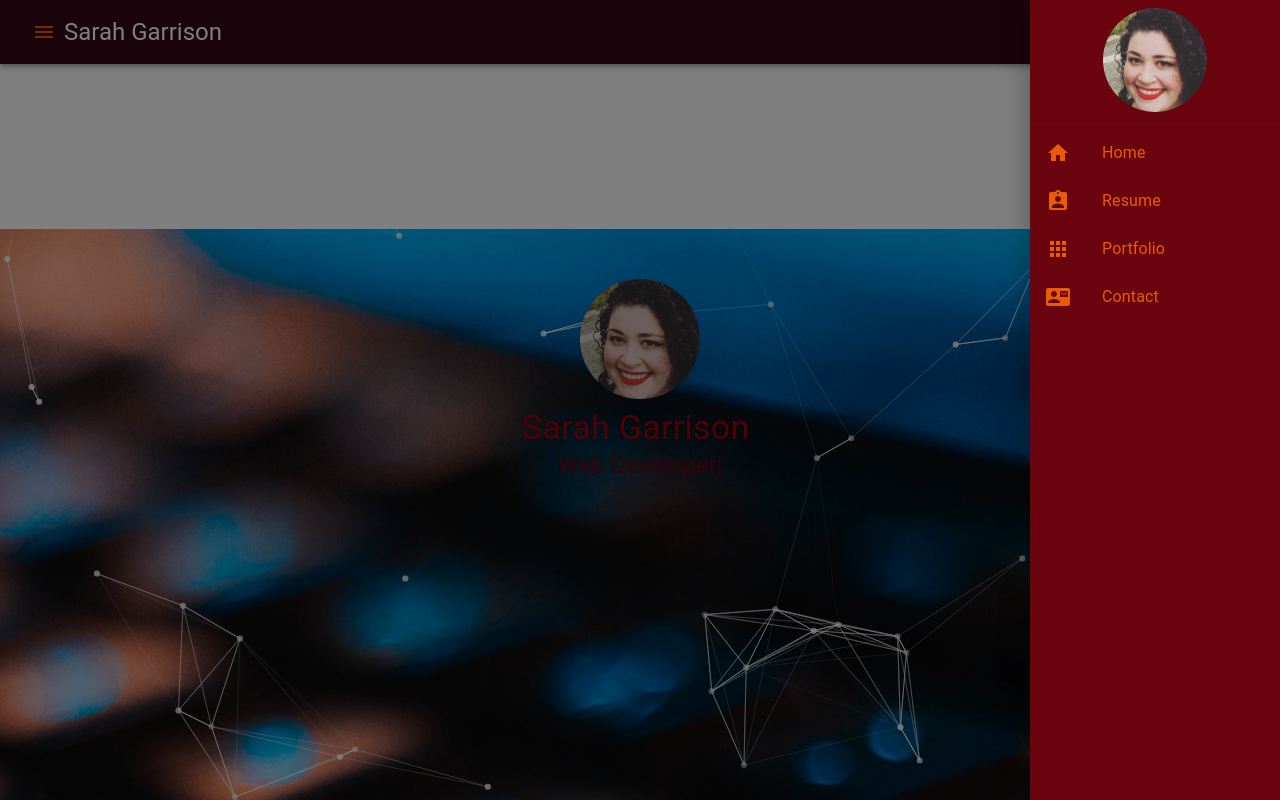
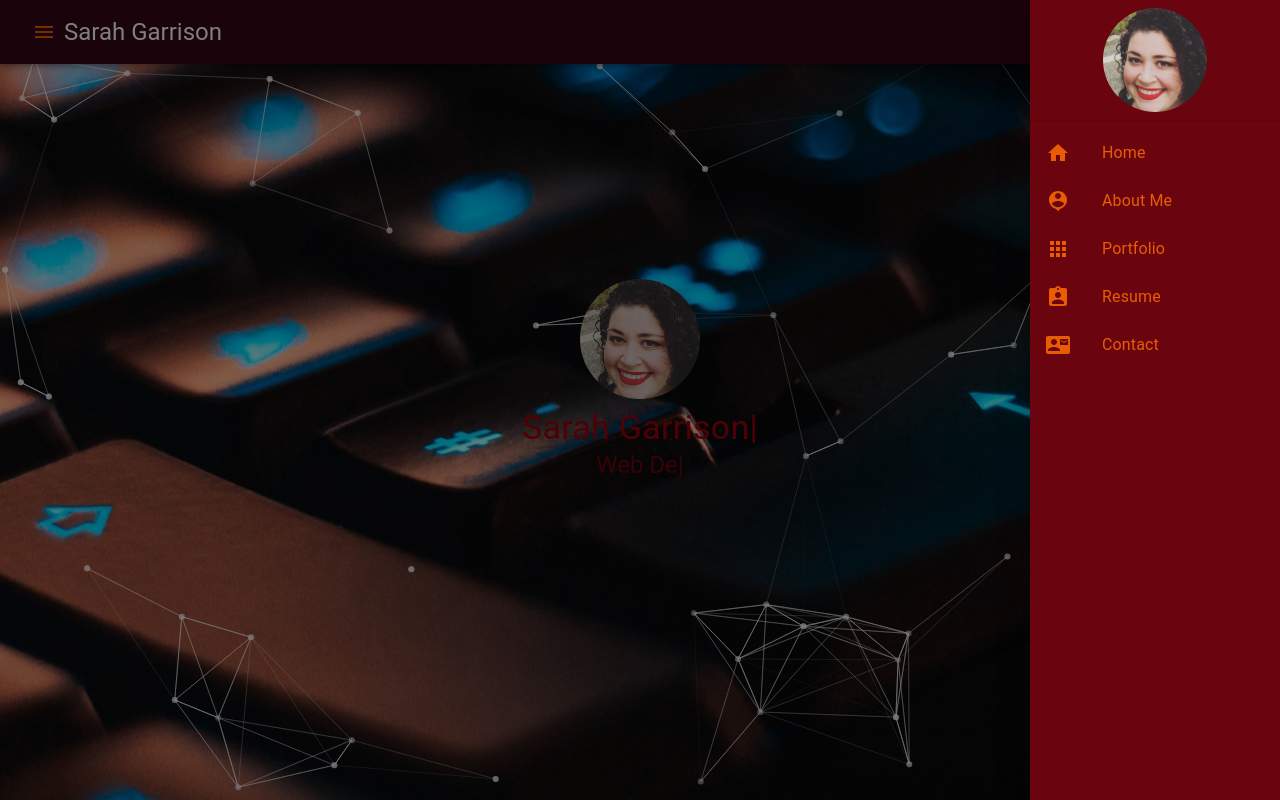
Before and after one commit to segarrison/seg-react-portfolio, a React (Create React App) app: page / in a window 1280 px wide. Both pictures are taken after a click on the button 44 px from the left and 32 px from the top of the page. Shown: the top 800 px of the page. Built offline with nearby package versions, Linux system fonts and the light colour scheme.

Commit message:
Change app from single page to multiple using react routing

```diff
--- a/package.json
+++ b/package.json
@@ -15,6 +15,7 @@
     "gh-pages": "^3.2.3",
     "react": "^17.0.2",
     "react-dom": "^17.0.2",
+    "react-router-dom": "^6.0.2",
     "react-scripts": "4.0.3",
     "react-tsparticles": "^1.37.4",
     "react-typed": "^1.2.0",
--- a/src/App.js
+++ b/src/App.js
@@ -1,62 +1,28 @@
-import React, { useState } from "react";
-
+import React from "react";
+import { BrowserRouter as Router, Routes, Route, } from "react-router-dom";
+import Home from "./components/Home"
 import Navbar from "./components/Navbar";
 import CssBaseline from "@mui/material/CssBaseline";
-import Header from "./components/Header";
+// import Header from "./components/Header";
 import Projects from "./components/Projects";
 import "./App.css";
-import Particles from "react-tsparticles";
+// import Particles from "react-tsparticles";
 
 function App() {
   return (
+    <Router>
     <>
-      <CssBaseline />
-      <div>
-        <Navbar />
-        <Particles
-          height={"100vh"}
-          options={{
-            autoPlay: true,
-            fullScreen: {
-              enable: false,
-              zIndex: 0,
-            },
-            fpsLimit: 60,
-            particles: {
-              links: {
-                color: "#ffffff",
-                distance: 175,
-                enable: true,
-                opacity: 0.5,
-                width: 1,
-              },
-              collisions: {
-                enable: true,
-              },
-              move: {
-                direction: "none",
-                enable: true,
-                outMode: "bounce",
-                random: false,
-                speed: 1,
-                straight: false,
-              },
-              number: {
-                value: 50,
-              },
-              opacity:{
-                value:{
-                  min: 0.2,
-                  max: 0.6
-                }
-              }
-            },
-          }}
-        />
-        <Header />
-        <Projects />
-      </div>
+
+      <Navbar />
+      <Routes>
+         <Route  path="/" exact element ={<Home />} />
+         <Route path="/portfolio" element={<Projects />} />
+
+
+      </Routes>
+
     </>
+    </Router>
   );
 }
 
--- /dev/null
+++ b/src/components/Home.js
@@ -0,0 +1,63 @@
+import React, { useState } from "react";
+// import { Route } from "react-router-dom";
+// import Navbar from "./Navbar";
+import CssBaseline from "@mui/material/CssBaseline";
+import Header from "./Header";
+// import Projects from "./Projects";
+// import "../"; (css?)
+import Particles from "react-tsparticles";
+
+function Home() {
+  return (
+    <>
+      <CssBaseline />
+      <div>
+
+        <Particles
+          height={"100vh"}
+          options={{
+            autoPlay: true,
+            fullScreen: {
+              enable: false,
+              zIndex: 0,
+            },
+            fpsLimit: 60,
+            particles: {
+              links: {
+                color: "#ffffff",
+                distance: 175,
+                enable: true,
+                opacity: 0.5,
+                width: 1,
+              },
+              collisions: {
+                enable: true,
+              },
+              move: {
+                direction: "none",
+                enable: true,
+                outMode: "bounce",
+                random: false,
+                speed: 1,
+                straight: false,
+              },
+              number: {
+                value: 50,
+              },
+              opacity:{
+                value:{
+                  min: 0.2,
+                  max: 0.6
+                }
+              }
+            },
+          }}
+        />
+        <Header />
+
+      </div>
+    </>
+  );
+}
+
+export default Home;
--- a/src/components/Navbar.js
+++ b/src/components/Navbar.js
@@ -16,8 +16,10 @@ import AssignmentIndIcon from "@mui/icons-material/AssignmentInd";
 import HomeIcon from "@mui/icons-material/Home";
 import AppsIcon from "@mui/icons-material/Apps";
 import ContactMailIcon from "@mui/icons-material/ContactMail";
+import PersonPinIcon from "@mui/icons-material/PersonPin";
 import avatar from "../assets/images/avatar.jpeg";
 import { ListItemIcon } from "@mui/material";
+import { Link } from "react-router-dom";
 
 function Navbar() {
   const styleBox = {
@@ -37,22 +39,27 @@ function Navbar() {
     {
       listIcon: <HomeIcon />,
       listText: "Home",
-      listLink: "#home",
+      listLink: "/",
+    },
+    {
+      listIcon: <PersonPinIcon />,
+      listText: "About Me",
+      listLink: "/about",
+    },
+    {
+      listIcon: <AppsIcon />,
+      listText: "Portfolio",
+      listLink: "/portfolio",
     },
     {
       listIcon: <AssignmentIndIcon />,
       listText: "Resume",
-      listLink: "#resume",
-    },
-    {
-      listIcon: <AppsIcon />,
-      listText: "Portfolio",
-      listLink: "#portfolio",
+      listLink: "/resume",
     },
     {
       listIcon: <ContactMailIcon />,
       listText: "Contact",
-      listLink: "#contact",
+      listLink: "/contact",
     },
   ];
 
@@ -70,8 +77,8 @@ function Navbar() {
       <Avatar src={avatar} alt="image of Sarah Garrison" style={styleAvatar} />
       <Divider />
       <List>
-        {navIcons.map((listItems) => (
-          <ListItemButton component="a" href={listItems.listLink}>
+        {navIcons.map((listItems, key) => (
+          <ListItemButton key={key} component={Link} to={listItems.listLink}>
             <ListItemIcon style={styleNavIcons}>
               {listItems.listIcon}
             </ListItemIcon>
--- a/src/components/Projects.js
+++ b/src/components/Projects.js
@@ -23,7 +23,7 @@ function Projects() {
         Portfolio
       </Typography>
       <Grid container justifyContent="center" alignItems="center">
-        <Grid item xs={12} sm={8} md={6}>
+        <Grid item xs={12} sm={8} md={6} lg={4}>
           <Card style={styleCardContainer}>
             <CardActionArea>
               <CardMedia
@@ -54,7 +54,7 @@ function Projects() {
           </Card>
         </Grid>
 
-        <Grid item xs={12} sm={8} md={6}>
+        <Grid item xs={12} sm={8} md={6} lg={4}>
           <Card style={styleCardContainer}>
             <CardActionArea>
               <CardMedia
@@ -85,7 +85,7 @@ function Projects() {
           </Card>
         </Grid>
 
-        <Grid item xs={12} sm={8} md={6}>
+        <Grid item xs={12} sm={8} md={6} lg={4}>
           <Card style={styleCardContainer}>
             <CardActionArea>
               <CardMedia
```
Also changed, not shown: src/components/About.js (+18 -0 lines), src/index.js (+10 -0 lines), public/manifest.json, src/components/Pages.js (deleted), 1 other file (tests, documents, lock files or other folders).
